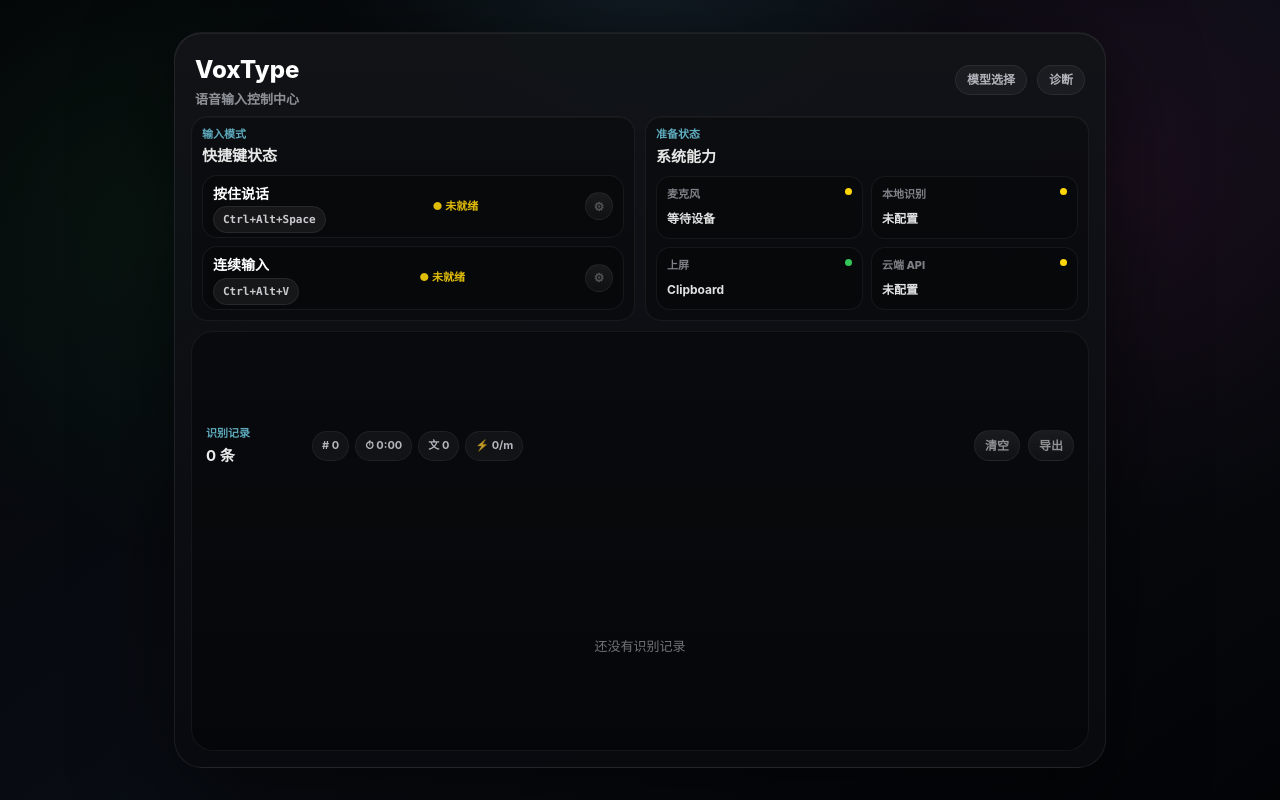
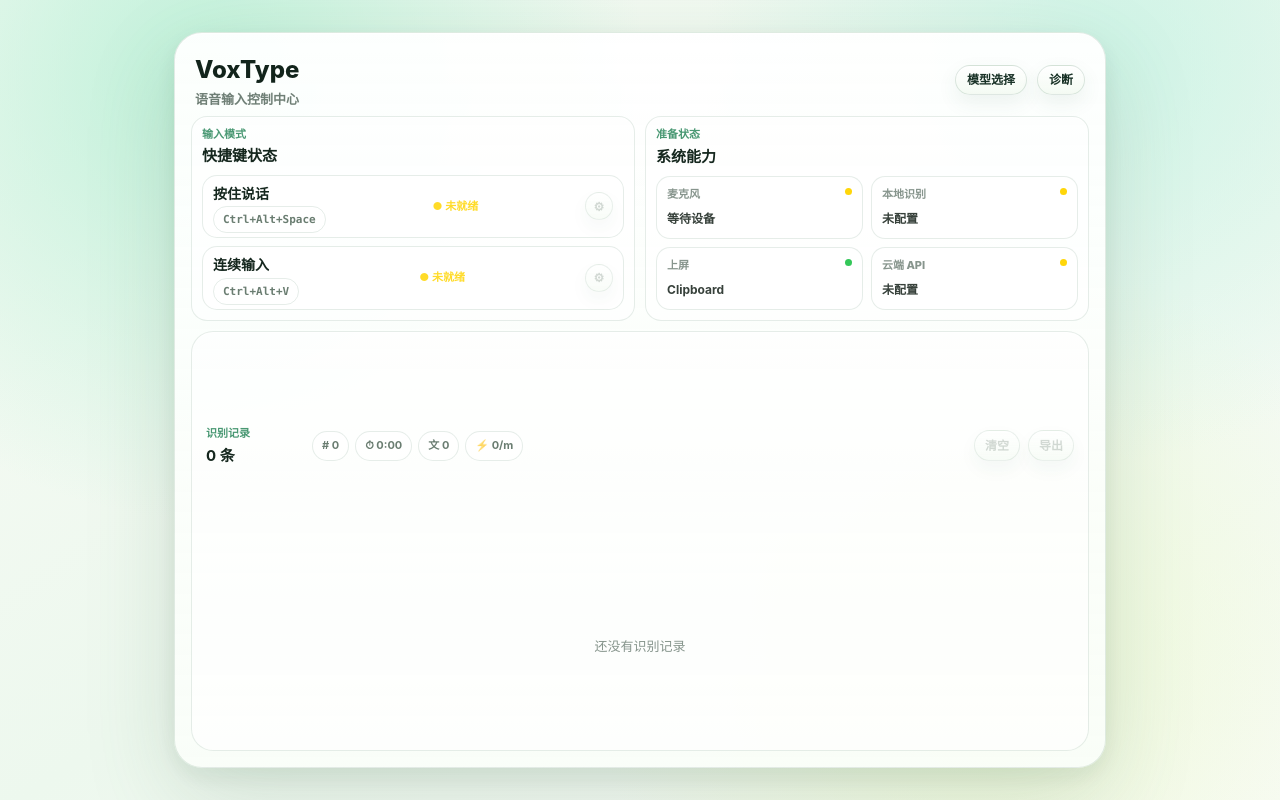
Before and after one commit to snowcraneww/vox-type, a React (Vite) app: page / in a window 1280 px wide. Built offline with nearby package versions, Linux system fonts and the light colour scheme.

Commit message:
style: try light mint main window theme

```diff
--- a/src/styles.css
+++ b/src/styles.css
@@ -2225,6 +2225,158 @@ kbd {
   margin: 0;
 }
 
+/* V5.3: light mint control center. Keep the desktop overlay dark and cinematic. */
+body:has(.control-center.v51),
+body:has(.model-shell) {
+  background:
+    radial-gradient(circle at 16% 10%, rgba(176, 238, 210, 0.78), transparent 34%),
+    radial-gradient(circle at 86% 8%, rgba(187, 241, 225, 0.62), transparent 30%),
+    radial-gradient(circle at 78% 82%, rgba(235, 249, 205, 0.74), transparent 34%),
+    linear-gradient(145deg, #f8fbf5 0%, #edf8ee 48%, #f9fbf7 100%);
+  color: #14241c;
+}
+
+body:has(.control-center.v51)::before,
+body:has(.model-shell)::before {
+  background-image:
+    linear-gradient(rgba(18, 76, 50, 0.030) 1px, transparent 1px),
+    linear-gradient(90deg, rgba(18, 76, 50, 0.026) 1px, transparent 1px);
+  opacity: 0.45;
+}
+
+.control-center.v51,
+.model-panel {
+  --ink: #13231b;
+  --muted: #607166;
+  --muted-strong: #35483b;
+  background:
+    linear-gradient(180deg, rgba(255,255,255,0.82), rgba(248,253,247,0.68)),
+    rgba(255,255,255,0.72);
+  border: 1px solid rgba(58, 114, 80, 0.14);
+  box-shadow:
+    0 30px 90px rgba(74, 119, 85, 0.18),
+    0 8px 24px rgba(36, 74, 51, 0.08),
+    inset 0 1px 0 rgba(255,255,255,0.84);
+  color: var(--ink);
+}
+
+.control-center.v51 .product-mark,
+.model-panel .product-mark,
+.model-header h1 {
+  color: #12241b;
+}
+
+.v51 .control-topbar h1 {
+  color: rgba(31, 54, 41, 0.64);
+}
+
+.control-center.v51 .topbar-status {
+  background: rgba(255,255,255,0.64);
+  border-color: rgba(55, 112, 77, 0.12);
+  color: rgba(43, 70, 53, 0.70);
+}
+
+.control-center.v51 button,
+.model-panel button {
+  background: linear-gradient(180deg, rgba(255,255,255,0.88), rgba(240,249,239,0.74));
+  border-color: rgba(53, 107, 74, 0.16);
+  color: #183126;
+  box-shadow: 0 8px 20px rgba(56, 106, 72, 0.08), inset 0 1px 0 rgba(255,255,255,0.86);
+}
+
+.control-center.v51 button:hover:not(:disabled),
+.model-panel button:hover:not(:disabled) {
+  background: linear-gradient(180deg, rgba(255,255,255,0.98), rgba(228,247,230,0.84));
+  border-color: rgba(28, 128, 81, 0.28);
+  box-shadow: 0 12px 30px rgba(55, 109, 73, 0.13), 0 0 22px rgba(52, 199, 89, 0.16);
+}
+
+.control-center.v51 button:disabled,
+.model-panel button:disabled {
+  color: rgba(54, 78, 63, 0.34);
+}
+
+.control-center.v51 .control-section,
+.transcript-history,
+.model-choice,
+.model-config {
+  background: rgba(255,255,255,0.56);
+  border-color: rgba(50, 104, 72, 0.12);
+  box-shadow: inset 0 1px 0 rgba(255,255,255,0.74);
+}
+
+.control-center.v51 .mode-card,
+.control-center.v51 .readiness-grid div,
+.history-list article {
+  background: rgba(255,255,255,0.58);
+  border-color: rgba(54, 107, 75, 0.12);
+}
+
+.control-center.v51 .mode-card[data-active="true"],
+.model-choice[data-active="true"] {
+  background:
+    radial-gradient(circle at 14% 16%, rgba(107, 219, 157, 0.20), transparent 46%),
+    rgba(255,255,255,0.76);
+  border-color: rgba(28, 128, 81, 0.24);
+  box-shadow: 0 14px 34px rgba(42, 128, 78, 0.10), inset 0 1px 0 rgba(255,255,255,0.86);
+}
+
+.section-heading span,
+.history-header span,
+.model-choice span,
+.model-config .field span,
+.cloud-placeholder span {
+  color: rgba(22, 123, 76, 0.78);
+}
+
+.section-heading strong,
+.history-header strong,
+.model-choice strong,
+.cloud-placeholder strong,
+.mode-card h2 {
+  color: #15271e;
+}
+
+.mode-kicker,
+.mode-card p,
+.readiness-grid dt,
+.history-list time,
+.empty-history,
+.cloud-placeholder p {
+  color: rgba(49, 72, 58, 0.58);
+}
+
+.readiness-grid dd,
+.history-list p {
+  color: rgba(22, 34, 27, 0.86);
+}
+
+.history-stats span,
+kbd {
+  background: rgba(255,255,255,0.62);
+  border-color: rgba(54, 107, 75, 0.12);
+  color: rgba(43, 70, 53, 0.70);
+}
+
+.model-choice[aria-selected="false"] {
+  color: rgba(55, 78, 64, 0.54);
+}
+
+.model-panel input,
+.model-panel select {
+  background: rgba(255,255,255,0.72);
+  border-color: rgba(54, 107, 75, 0.16);
+  color: #14241c;
+}
+
+.model-panel input::placeholder {
+  color: rgba(54, 78, 63, 0.42);
+}
+
+.model-panel .runtime-message {
+  color: rgba(43, 70, 53, 0.72);
+}
+
 @media (max-width: 820px) {
   .control-center.v51 { max-height: none; }
   .v51-top-grid,
```
Also changed, not shown: 2 other files (tests, documents, lock files or other folders).
